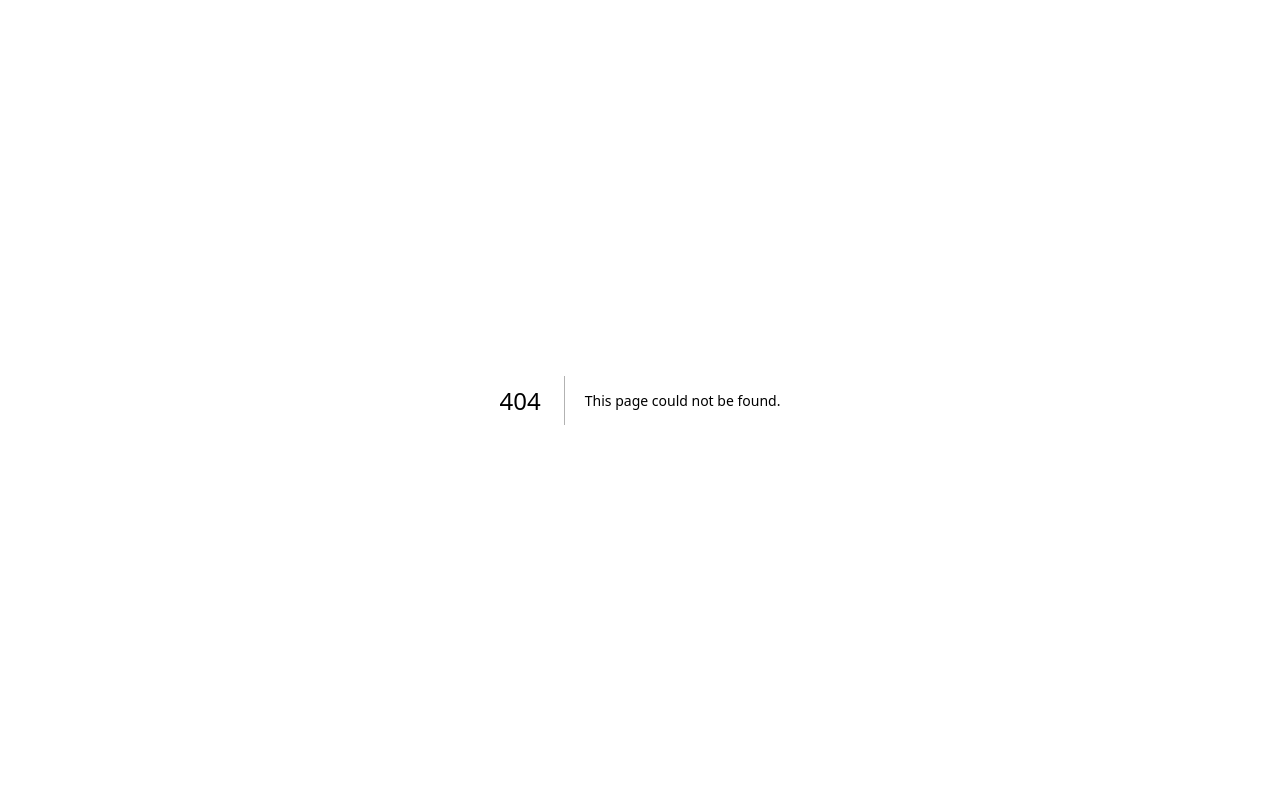
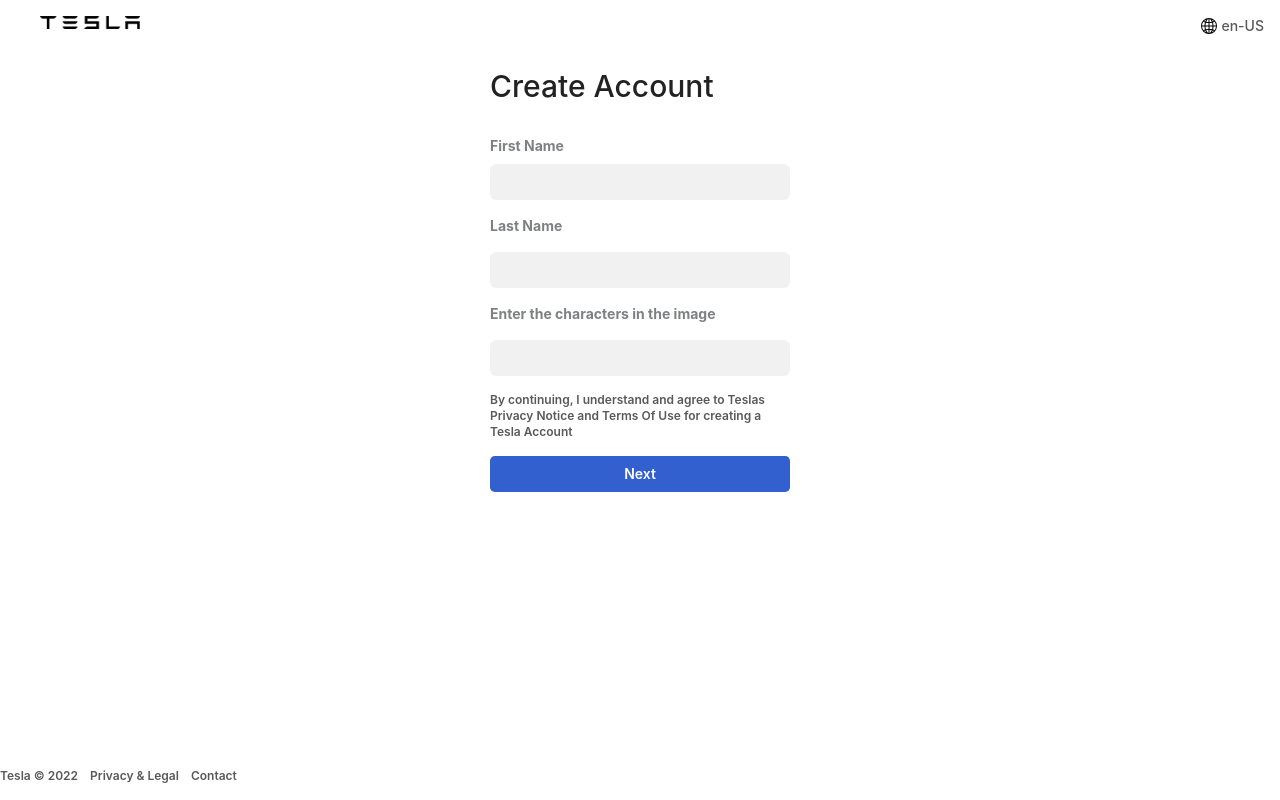
Before and after one commit to siavashsk/teslaclone-next, a Next.js app: page /auth/register in a window 1280 px wide. Before the commit this address had no page. Built offline with nearby package versions, Linux system fonts and the light colour scheme.

Commit message:
feat(register): added register functionality

```diff
--- a/components/Header.tsx
+++ b/components/Header.tsx
@@ -1,11 +1,15 @@
-import React from "react";
+import React, { useState } from "react";
 import Image from "next/image";
 import { navItems } from "../data";
 import Link from "next/link";
 
 const Header = () => {
+  const [menu, setMenu] = useState(false);
+  console.log(menu);
+
   return (
     <header className="w-full fixed flex justify-between items-center p-4 text-sm font-medium text-gray-700 mb-7">
+
       <Link href="/">
         <div className="sm:pl-6 pl-0 transition-all cursor-pointer">
           <Image src="/logo.png" alt="logo" width={100} height={100} />
@@ -24,13 +28,16 @@
         width={20}
         height={20}
         alt="menu"
+        onClick={() => setMenu((prev) => !prev)}
       />
       <ul className="hidden lg:flex gap-8">
         <li className="cursor-pointer">Shop</li>
         <Link href="/auth/signin">
           <li className="cursor-pointer">Account</li>
         </Link>
-        <li className="cursor-pointer">Menu</li>
+        <li className="cursor-pointer" onClick={() => setMenu((prev) => !prev)}>
+          Menu
+        </li>
       </ul>
     </header>
   );
--- a/components/HomeItem.tsx
+++ b/components/HomeItem.tsx
@@ -12,6 +12,8 @@
 const HomeItem = ({ id, name, subText, image, shopNow }: T) => {
   return (
     <div className="h-[100vh]" key={id}>
+
+
       <div className="absolute -z-10 h-[95vh] w-full">
         <img src={image} alt={name} className="w-full h-[100vh] object-cover" />
       </div>
--- /dev/null
+++ b/components/Layouts/AuthLayout.tsx
@@ -0,0 +1,38 @@
+import Image from "next/image";
+import Link from "next/link";
+import { Fragment, PropsWithChildren } from "react";
+import { BsGlobe2 } from "react-icons/bs";
+
+const AuthLayout = ({ children }: PropsWithChildren) => {
+  return (
+    <Fragment>
+      <div className="flex justify-between p-4">
+        <Link href="/">
+          <div className="sm:pl-6 pl-0 transition-all cursor-pointer">
+            <Image src="/logo.png" alt="logo" width={100} height={100} />
+          </div>
+        </Link>
+        <button className="flex items-center justify-center gap-1">
+          <BsGlobe2 />
+          <p className="font-medium text-sm text-gray">en-US</p>
+        </button>
+      </div>
+      {children}
+      <div className="absolute bottom-4">
+        <ul className="flex gap-3">
+          <li className="text-xs text-gray font-semibold cursor-pointer hover:underline">
+            Tesla © 2022
+          </li>
+          <li className="text-xs text-gray font-semibold cursor-pointer hover:underline">
+            Privacy & Legal
+          </li>
+          <li className="text-xs text-gray font-semibold cursor-pointer hover:underline">
+            Contact
+          </li>
+        </ul>
+      </div>
+    </Fragment>
+  );
+};
+
+export default AuthLayout;
--- /dev/null
+++ b/pages/auth/register.tsx
@@ -0,0 +1,70 @@
+import React from "react";
+import { BiInfoCircle } from "react-icons/bi";
+import AuthLayout from "../../components/Layouts/AuthLayout";
+
+const Register = () => {
+  return (
+    <AuthLayout>
+      <div className="flex justify-center items-center px-4">
+        <div className="w-[300px]">
+          <h1 className="sm:text-3xl font-medium text-[#222] mt-4 transition-all text-2xl">
+            Create Account
+          </h1>
+          <form action="" className="pt-6">
+            <div className="flex items-center gap-2 text-gray py-2">
+              <label
+                htmlFor="firstname"
+                className="text-[#7e8082] font-bold text-sm"
+              >
+                First Name
+              </label>
+            </div>
+            <input
+              type="text"
+              name="firstname"
+              className="w-full bg-firstGray rounded-md p-2 outline-none text-sm font-semibold text-gray-dark focus:border-1 transition-all"
+            />
+            <div className="flex items-center gap-2 text-gray py-4">
+              <label
+                htmlFor="firstname"
+                className="text-[#7e8082] font-bold text-sm"
+              >
+                Last Name
+              </label>
+            </div>
+            <input
+              type="text"
+              name="firstname"
+              className="w-full bg-firstGray rounded-md p-2 outline-none text-sm font-semibold text-gray-dark focus:border-1 transition-all"
+            />
+
+            <div className="flex items-center gap-2 text-gray py-4">
+              <label
+                htmlFor="firstname"
+                className="text-[#7e8082] font-bold text-sm"
+              >
+                Enter the characters in the image
+              </label>
+            </div>
+            <input
+              type="text"
+              name="firstname"
+              className="w-full bg-firstGray rounded-md p-2 outline-none text-sm font-semibold text-gray-dark focus:border-1 transition-all"
+            />
+            <div className="">
+              <p className="py-4 text-xs font-semibold text-gray">
+                By continuing, I understand and agree to Teslas Privacy Notice
+                and Terms Of Use for creating a Tesla Account
+              </p>
+              <button className="w-full text-center bg-blue rounded-1 h-9 text-white font-semibold text-sm hover:bg-dark-blue transition-all">
+                Next
+              </button>
+            </div>
+          </form>
+        </div>
+      </div>
+    </AuthLayout>
+  );
+};
+
+export default Register;
--- a/pages/auth/signin.tsx
+++ b/pages/auth/signin.tsx
@@ -1,23 +1,10 @@
-import Image from "next/image";
-import { BsGlobe2 } from "react-icons/bs";
+import Link from "next/link";
 import { BiInfoCircle } from "react-icons/bi";
-import Link from "next/link";
+import AuthLayout from "../../components/Layouts/AuthLayout";
 
-const signin = () => {
+const Signin = () => {
   return (
-    <div>
-      <div className="flex justify-between p-4">
-        <Link href="/">
-          <div className="sm:pl-6 pl-0 transition-all cursor-pointer">
-            <Image src="/logo.png" alt="logo" width={100} height={100} />
-          </div>
-        </Link>
-        <button className="flex items-center justify-center gap-1">
-          <BsGlobe2 />
-          <p className="font-medium text-sm text-gray">en-US</p>
-        </button>
-      </div>
-
+    <AuthLayout>
       <div className="flex justify-center items-center px-4">
         <div className="w-[300px]">
           <h1 className="sm:text-3xl font-medium text-[#222] mt-4 transition-all text-2xl">
@@ -41,7 +28,7 @@
               className="w-full bg-firstGray rounded-md p-2 outline-none text-sm font-semibold text-gray-dark focus:border-1 transition-all"
             />
             <div className="pt-6">
-              <button className="w-full text-center bg-blue rounded-1 h-9 text-white font-semibold text-sm">
+              <button className="w-full text-center bg-blue rounded-1 h-9 text-white font-semibold text-sm hover:bg-dark-blue transition-all">
                 Next
               </button>
             </div>
@@ -55,27 +42,15 @@
               </span>
             </div>
           </form>
-          <button className="w-full text-center bg-firstGray rounded-1 h-9 text-gray-dark font-semibold text-sm">
-            Create Account
-          </button>
-
-          <div className="absolute bottom-4">
-            <ul className="text-center flex gap-3">
-              <li className="text-xs text-gray font-semibold cursor-pointer hover:underline">
-                Tesla © 2022
-              </li>
-              <li className="text-xs text-gray font-semibold cursor-pointer hover:underline">
-                Privacy & Legal
-              </li>
-              <li className="text-xs text-gray font-semibold cursor-pointer hover:underline">
-                Contact
-              </li>
-            </ul>
-          </div>
+          <Link href="/auth/register">
+            <button className="w-full text-center bg-firstGray rounded-1 h-9 text-gray-dark font-semibold text-sm hover:bg-hoverGray transition-all">
+              Create Account
+            </button>
+          </Link>
         </div>
       </div>
-    </div>
+    </AuthLayout>
   );
 };
 
-export default signin;
+export default Signin;
--- a/tailwind.config.js
+++ b/tailwind.config.js
@@ -20,7 +20,9 @@
       green: "#13ce66",
       yellow: "#ffc82c",
       firstGray: "#f1f1f1",
+      hoverGray: "#ededed",
       "gray-dark": "#171A20CC",
+      "dark-blue": "#24419e",
       gray: "#595959",
       "gray-light": "#d3dce6",
     },
```
